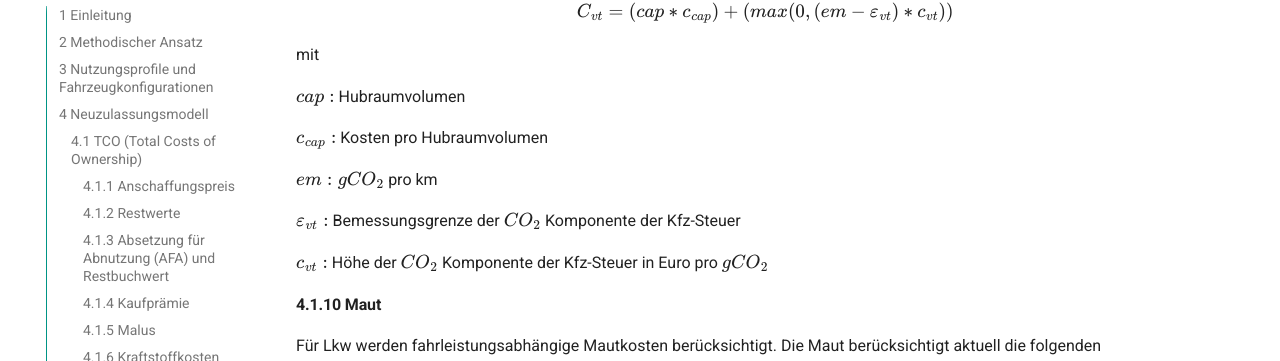
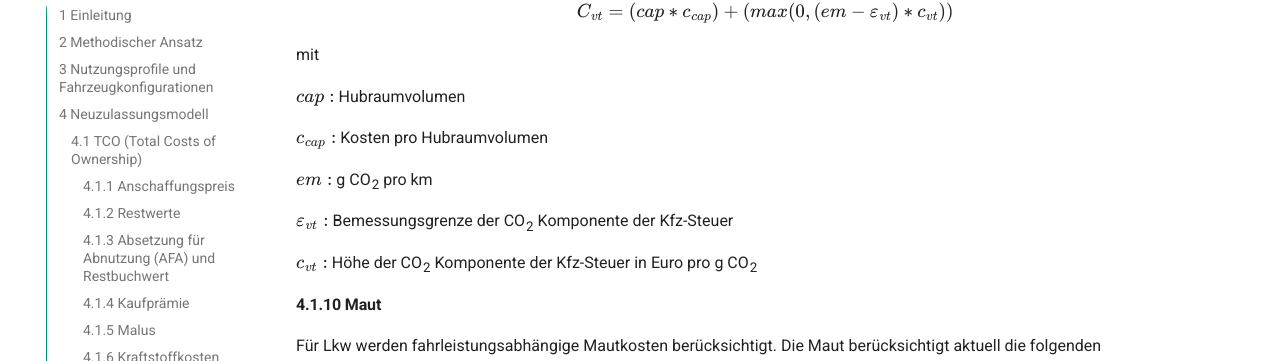
Before and after one commit to wolfgoerz/TEMPS_documentation, an MkDocs documentation site: the page built from docs/index.md, in a window 1280 px wide and 900 px high, scrolled down 7853 px. Shown: the part 93-454 px from the top of the window. Built offline with MkDocs 1.6.1 and Material for MkDocs 9.7.7, drawn with Linux system fonts in a browser that asks for light colours; formulas are drawn with MathJax 3; some of the changed text lies outside the part shown.

Commit message:
Update index.md

```diff
--- a/docs/index.md
+++ b/docs/index.md
@@ -263,11 +263,11 @@ $$
 
 mit
 
-\\(em:\\) Emissionen in \\(g CO_{2}\\) pro km
+\\(em:\\) Emissionen in g CO<sub>2</sub> pro km
 
 \\(\varepsilon_{M}:\\) Bemessungsgrenze Malus
 
-\\(c_{M}:\\) Höhe des Malus in Euro pro \\(g CO_{2}\\)
+\\(c_{M}:\\) Höhe des Malus in Euro pro g CO<sub>2</sub>
 
 \\(C_{rp}:\\) Fahrzeugpreis
 
@@ -325,11 +325,11 @@ mit
 
 \\(c_{cap}:\\) Kosten pro Hubraumvolumen
 
-\\(em: gCO_{2}\\) pro km
+\\(em:\\) g CO<sub>2</sub> pro km
 
-\\(\varepsilon_{vt}:\\) Bemessungsgrenze der \\(CO_{2}\\) Komponente der Kfz-Steuer
+\\(\varepsilon_{vt}:\\) Bemessungsgrenze der CO<sub>2</sub> Komponente der Kfz-Steuer
 
-\\(c_{vt}:\\) Höhe der \\(CO_{2}\\) Komponente der Kfz-Steuer in Euro pro \\(g CO_{2}\\)
+\\(c_{vt}:\\) Höhe der CO<sub>2</sub> Komponente der Kfz-Steuer in Euro pro g CO<sub>2</sub>
 
 
 #### 4.1.10 Maut
```
